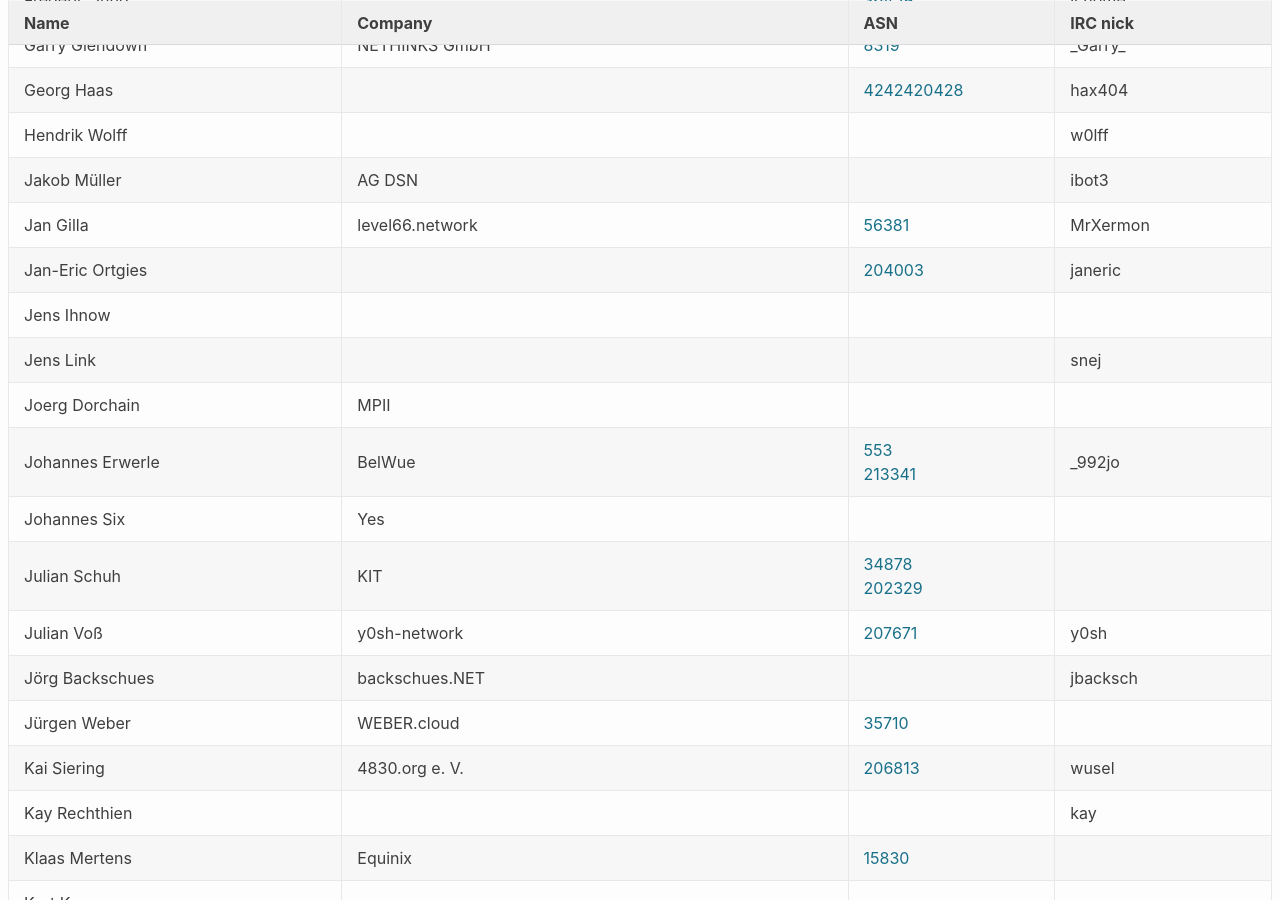
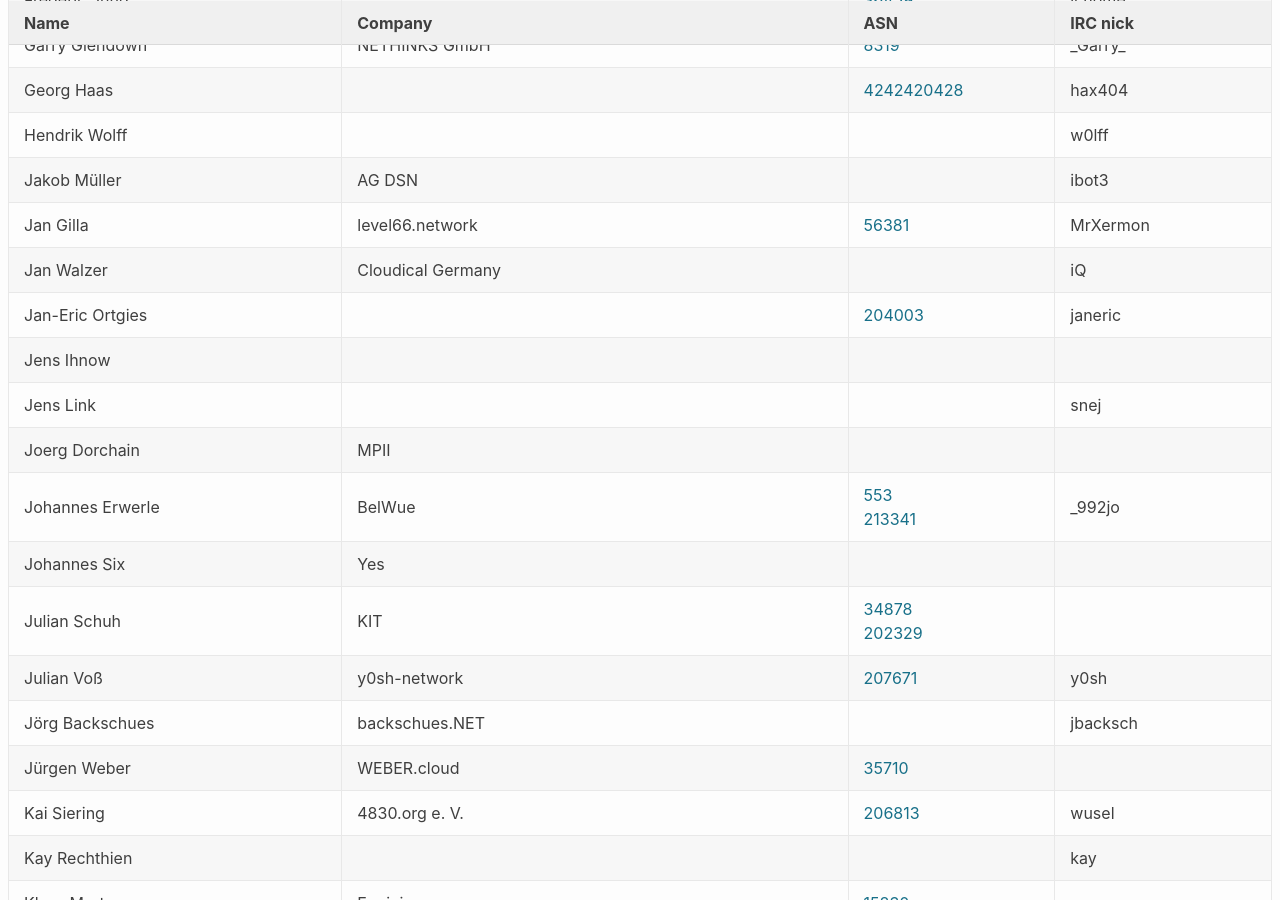
Before and after one commit to denog/pretix-attendeelist, a Jekyll site: the page built from denog13/index.markdown, in a window 1280 px wide and 900 px high, scrolled down 1765 px. Built offline with Jekyll 4.4.1, drawn with Linux system fonts in a browser that asks for light colours.

Commit message:
Latest data: Wed Sep 29 15:50:16 UTC 2021

```diff
--- a/_data/attendees_denog13.json
+++ b/_data/attendees_denog13.json
@@ -262,6 +262,12 @@
     "company": "level66.network",
     "irc": "MrXermon",
     "asn": "56381"
+  },
+  {
+    "name": "Jan Walzer",
+    "company": "Cloudical Germany",
+    "irc": "iQ",
+    "asn": null
   },
   {
     "name": "Jens Ihnow",
```
